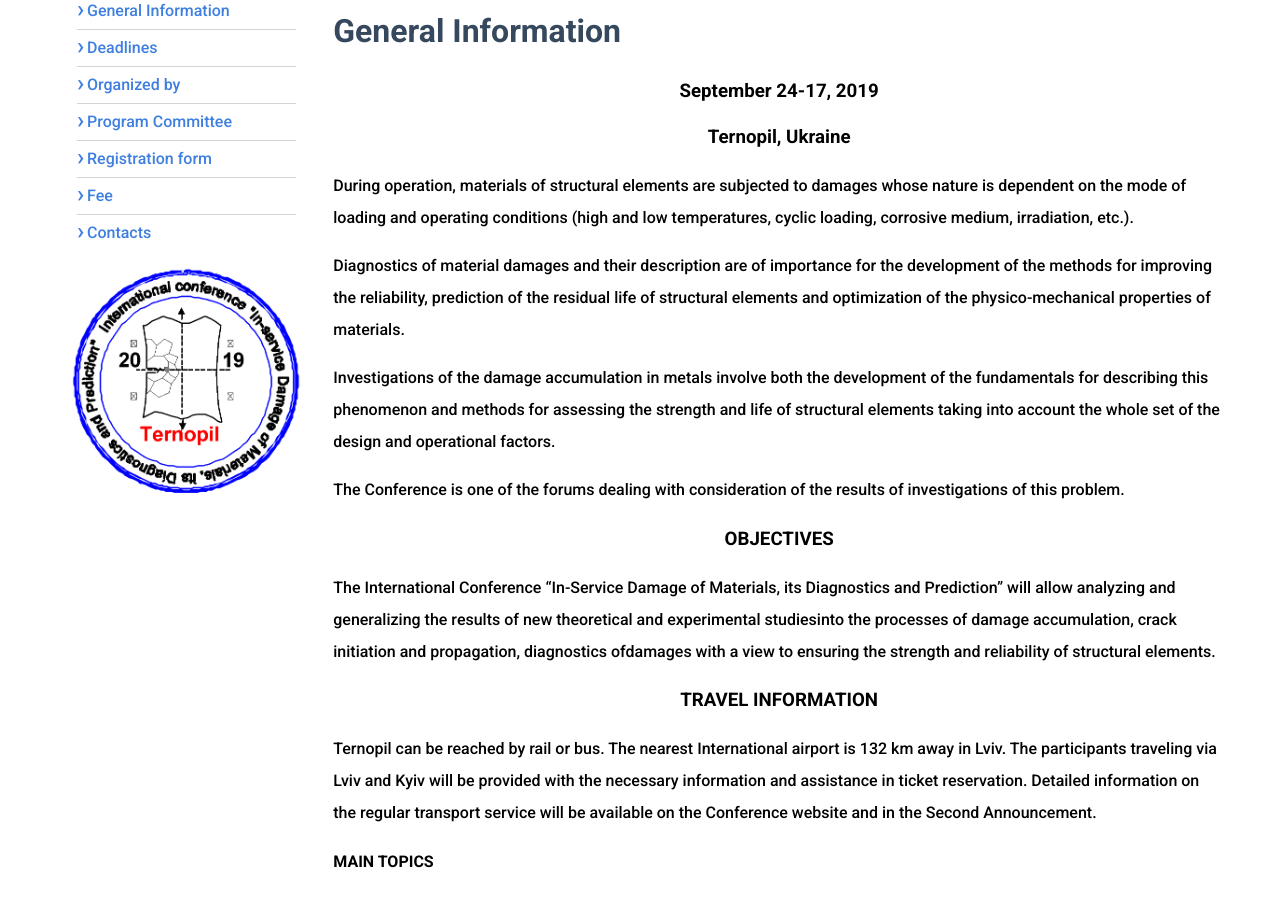
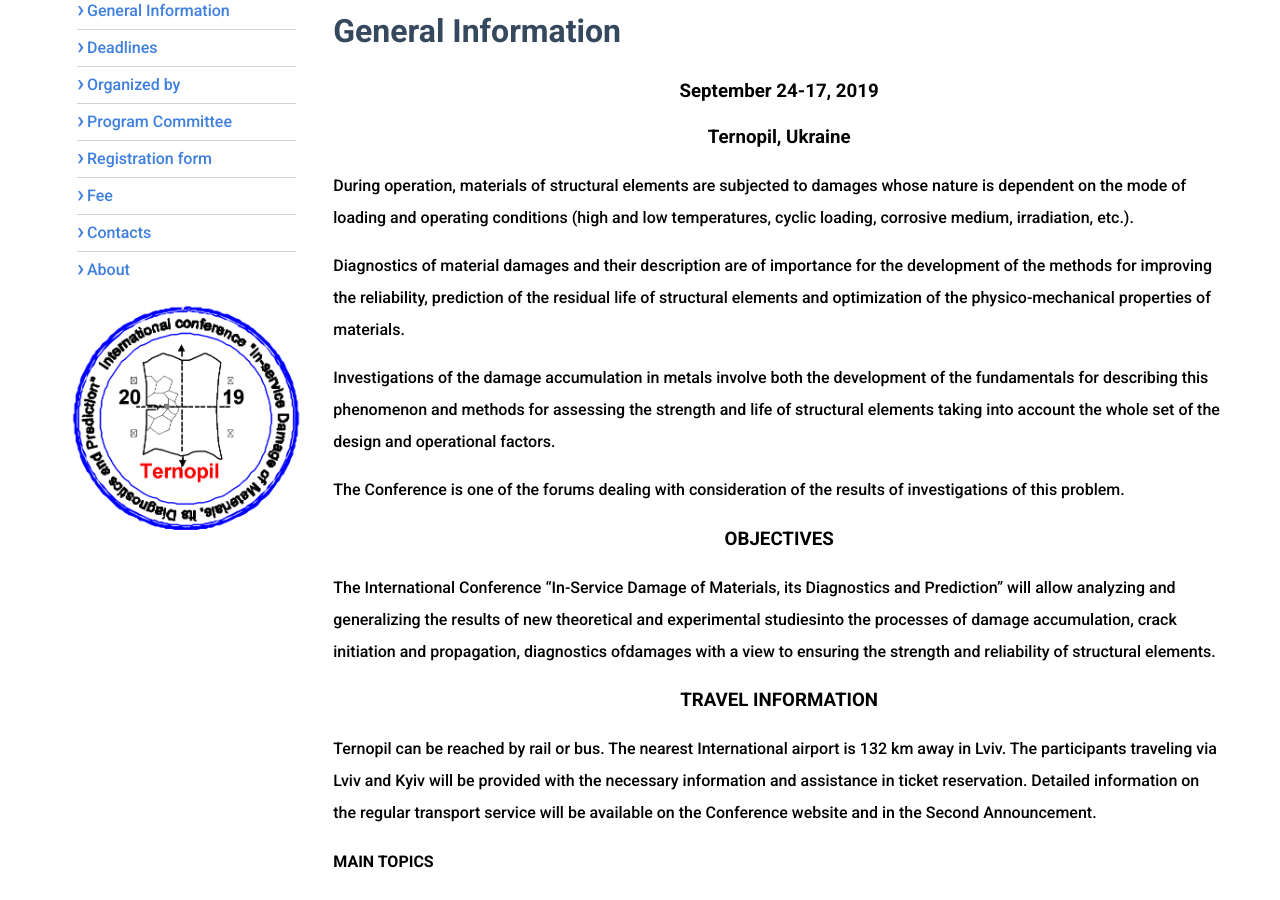
Before and after one commit to sivanchenko/dmdp.tntu.edu.ua, a Jekyll site: the page built from index.md, in a window 1280 px wide and 900 px high, scrolled down 348 px. Built offline with Jekyll 4.4.1, drawn with Linux system fonts in a browser that asks for light colours.

Commit message:
add menu item About in default.html

```diff
--- a/_layouts/default.html
+++ b/_layouts/default.html
@@ -98,6 +98,11 @@
                                 Contacts
                             </a>
                         </li>
+                        <li class="main-nav__item">
+                            <a href="/about/" class="main-nav__link">
+                                About
+                            </a>
+                        </li>
                     </ul>
                 </nav>
                 <div class="aside-nav__img">
```
